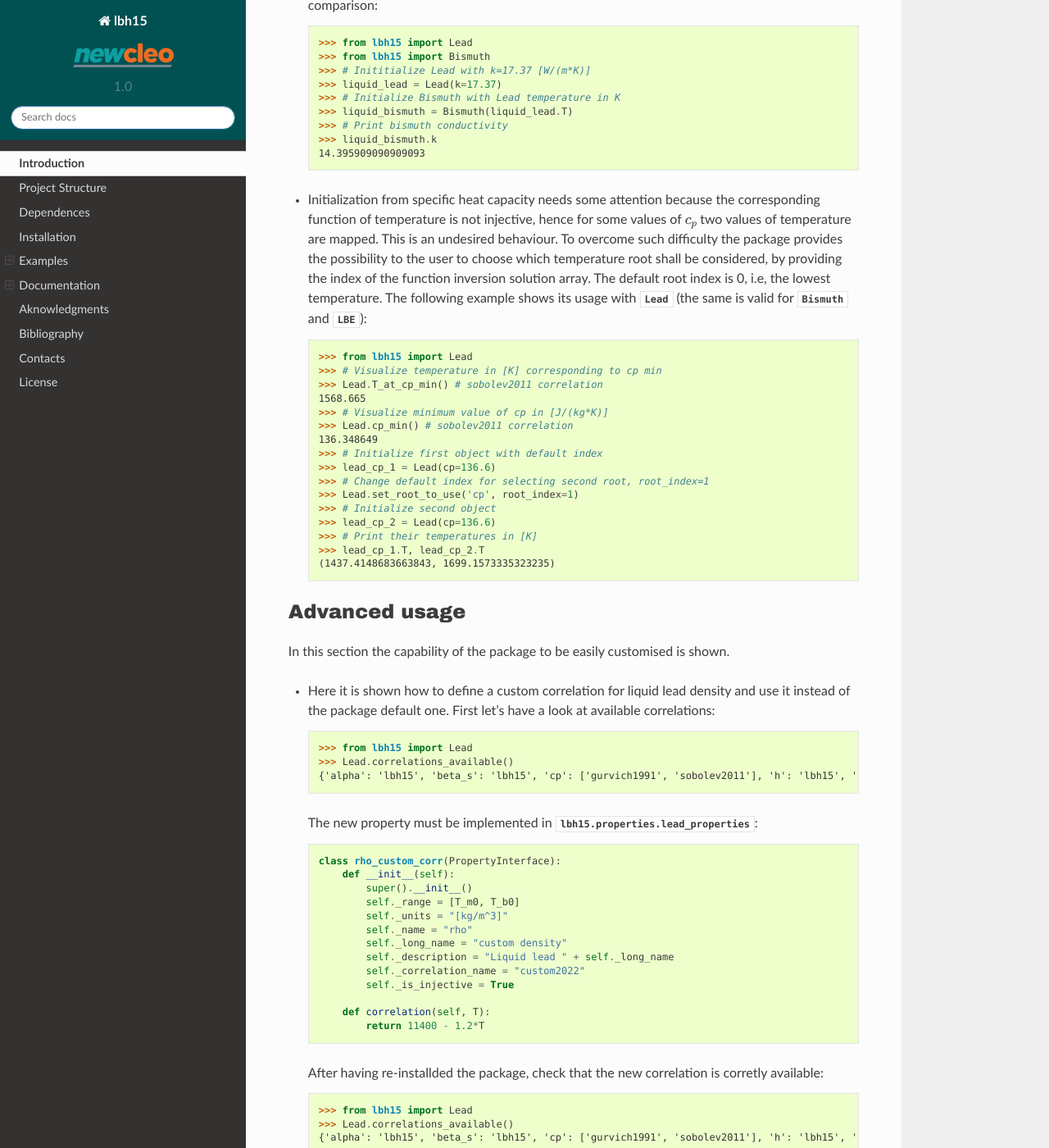
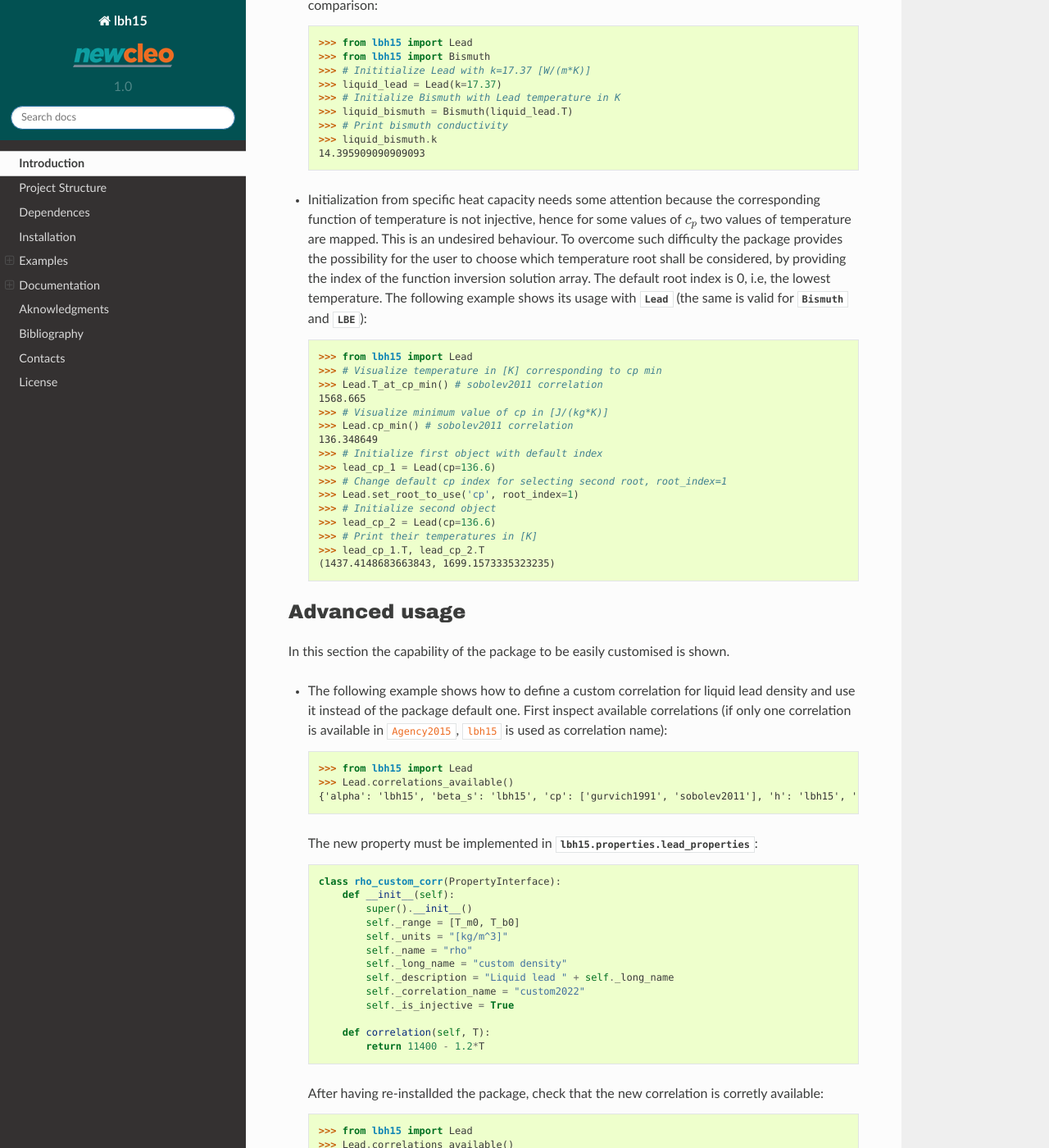
Before and after one commit to newcleo-dev-team/lbh15, a Sphinx documentation site: the page built from docs/files/readme_link.rst, in a window 1280 px wide and 1400 px high, scrolled down 3622 px. Shown: the whole window at 82% size. Built offline with Sphinx 7.4.7 and the Read the Docs theme 2.0.0, drawn with Linux system fonts in a browser that asks for light colours; some web fonts are replaced; cross-references to code outside the pages are shown as plain code; some of the changed text lies outside the part shown.

Commit message:
[master] updated documentation

```diff
--- a/README.rst
+++ b/README.rst
@@ -149,7 +149,7 @@
 Basic usage
 +++++++++++
 
-This section shows a few example of basic lbh25 usage.
+This section shows a few example of basic lbh15 usage.
 
 - Create an instance :class:`.Lead` object with temperature in Celsius
   and print its dynamic viscosity:
@@ -221,7 +221,7 @@
 
 - Initialization from specific heat capacity needs some attention because the corresponding function of temperature is not injective,
   hence for some values of :math:`c_p` two values of temperature are mapped. This is an undesired
-  behaviour. To overcome such difficulty the package provides the possibility to the user to choose which temperature root
+  behaviour. To overcome such difficulty the package provides the possibility for the user to choose which temperature root
   shall be considered, by providing the index of the function inversion solution array. The default root index is 0, i.e, the lowest temperature.
   The following example shows its usage with :class:`.Lead` (the same is valid for :class:`.Bismuth` and :class:`.LBE`):
 
@@ -234,7 +234,7 @@
   136.348649
   >>> # Initialize first object with default index
   >>> lead_cp_1 = Lead(cp=136.6)
-  >>> # Change default index for selecting second root, root_index=1
+  >>> # Change default cp index for selecting second root, root_index=1
   >>> Lead.set_root_to_use('cp', root_index=1)
   >>> # Initialize second object
   >>> lead_cp_2 = Lead(cp=136.6)
@@ -251,8 +251,9 @@
 
 In this section the capability of the package to be easily customised is shown.
 
-- Here it is shown how to define a custom correlation for liquid lead density and use it instead
-  of the package default one. First let's have a look at available correlations:
+- The following example shows how to define a custom correlation for liquid lead density and use it instead
+  of the package default one. First inspect available correlations (if only one correlation is available in :cite:`Agency2015`,
+  :code:`lbh15` is used as correlation name):
 
   >>> from lbh15 import Lead
   >>> Lead.correlations_available()
@@ -282,13 +283,13 @@
   >>> Lead.correlations_available()
   {'alpha': 'lbh15', 'beta_s': 'lbh15', 'cp': ['gurvich1991', 'sobolev2011'], 'h': 'lbh15', 'k': 'lbh15', 'mu': 'lbh15', 'p_s': 'lbh15', 'r': 'lbh15', 'rho': ['lbh15', 'custom2022'], 'sigma': 'lbh15', 'u_s': 'lbh15'}
 
-  It is possible to notice that :code:`rho` has to correlations: default :code:`lbh15` and the new :code:`custom2022`.
+  It is possible to notice that :code:`rho` has two correlations: default :code:`lbh15` and the new :code:`custom2022`.
   Since two options are available, it is mandatory to specify which one shall be used, otherwise the second one
   will be used. Here it is how to use it:
 
   >>> # Use default one
   >>> Lead.set_correlation_to_use('rho', 'lbh15')
-  >>> # Get an instance of Lead object at T=1000 k
+  >>> # Get an instance of Lead object at T=1000 K
   >>> liquid_lead_1 = Lead(T=1000)
   >>> # Print info about rho
   >>> liquid_lead_1.rho_info()
@@ -300,7 +301,7 @@
         Units: [kg/m^3]
         Description:
                 Liquid lead density
-  >>> # Use the custom implementation of Density
+  >>> # Use the custom implementation of density
   >>> Lead.set_correlation_to_use('rho', 'custom2022')
   >>> # Get another instance of Lead object with new rho
   >>> liquid_lead_2 = Lead(T=1000)
@@ -340,7 +341,7 @@
   :class:`.Lead` attribute together with its info:
 
   >>> from lbh15 import Lead
-  >>> # Initialization of lead object at T=750 k
+  >>> # Initialization of lead object at T=750 K
   >>> liquid_lead = Lead(T=750)
   >>> # Get T_double
   >>> liquid_lead.T_double
@@ -356,8 +357,8 @@
           Description:
                   Liquid lead double of the temperature
 
-All new properties implemented by the user are also available for initialization. It is
-worth to underline once again that package authors can not guarantee correct execution of
+Each new property implemented by the user is also available for initialization. It is
+worth to underline once again that package authors cannot guarantee correct execution of
 such functionality for new implemented properties.
 
 Another important remark is given about the usage of :code:`set_correlation_to_use` and :code:`set_root_to_use`:
--- a/docs/files/lead.rst
+++ b/docs/files/lead.rst
@@ -93,7 +93,7 @@
 where :math:`T` is the lead temperature in :math:`[K]`.
 
 The two :math:`c_p(T)` correlations are shown below,
-together with the relative difference.
+together with their relative difference.
 
 .. figure:: figures/cp_correlations.png
    :width: 700
```
Also changed, not shown: other parts of README.rst (+1 -1 lines), 1 other file.
